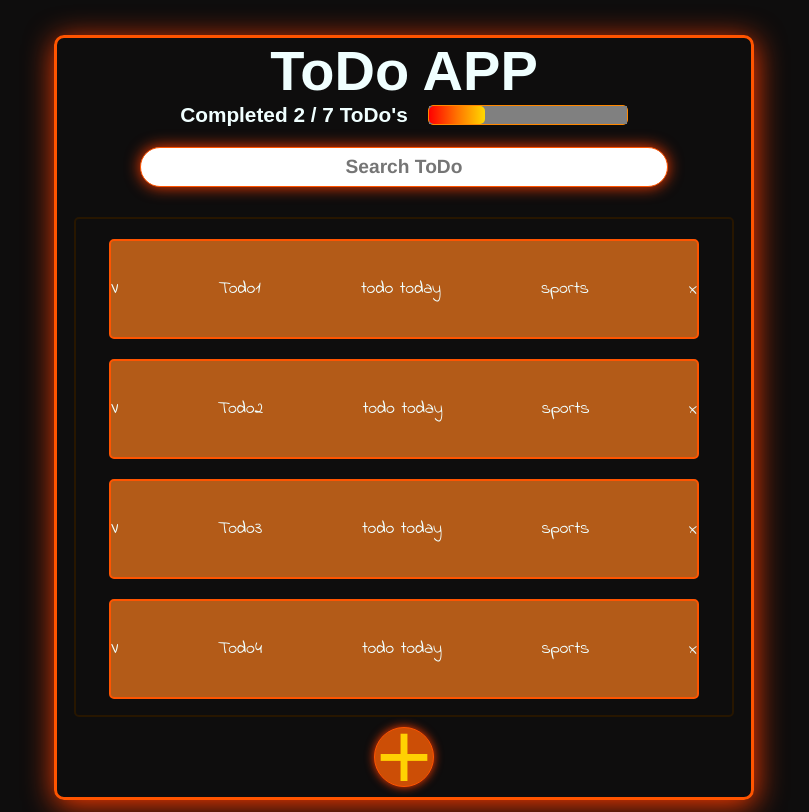
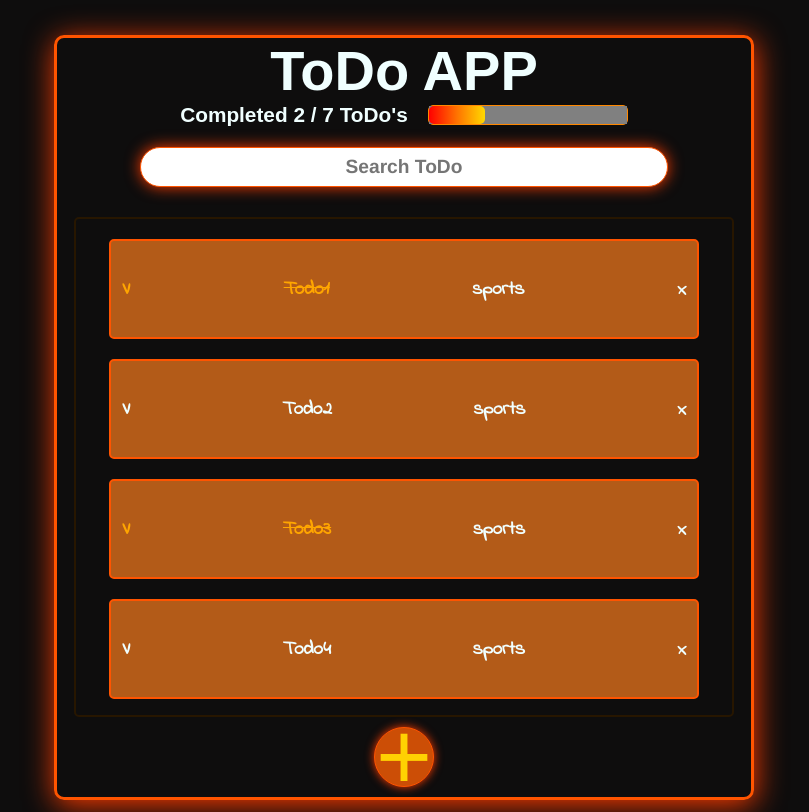
Before and after one commit to Hcrj99/Todo--List-App, a React (Create React App) app: page / in a window 1280 px wide. Shown: the whole page, without its empty margins (236-1045 px from the left). Built offline with nearby package versions, Linux system fonts and the light colour scheme; a web font is replaced by a local one.

Commit message:
add logic status completed todos

```diff
--- a/src/App.js
+++ b/src/App.js
@@ -7,13 +7,13 @@ import './styles/App.css';
 import React from 'react';
 
 const defaultTodos = [
-  { text: 'Todo1', completed: true, description: 'todo today', type: 'sports'},
-  { text: 'Todo2', completed: false, description: 'todo today', type: 'sports'},
-  { text: 'Todo3', completed: true, description: 'todo today', type: 'sports'},
-  { text: 'Todo4', completed: false, description: 'todo today', type: 'sports'},
-  { text: 'Todo5', completed: false, description: 'todo today', type: 'sports'},
-  { text: 'Todo6', completed: false, description: 'todo today', type: 'sports'},
-  { text: 'Todo7', completed: false, description: 'todo today', type: 'sports'},
+  { text: 'Todo1', completed: true, type: 'sports'},
+  { text: 'Todo2', completed: false, type: 'sports'},
+  { text: 'Todo3', completed: true, type: 'sports'},
+  { text: 'Todo4', completed: false, type: 'sports'},
+  { text: 'Todo5', completed: false, type: 'sports'},
+  { text: 'Todo6', completed: false, type: 'sports'},
+  { text: 'Todo7', completed: false, type: 'sports'},
 ]
 
 function App() {
@@ -34,6 +34,11 @@ function App() {
   }
   );
 
+  //complete todos
+
+
+  //delete todos
+
   return (
     <React.Fragment>
       <TodoCounter todoCompleted={completedTodos} totalTodo={totalTodos} />
@@ -44,7 +49,6 @@ function App() {
           key={todo.text}
           text={todo.text}
           completed={todo.completed}
-          description={todo.description}
           type={todo.type}
           />
         )}
--- a/src/Components/Todoitem/todoitem.css
+++ b/src/Components/Todoitem/todoitem.css
@@ -1,18 +1,19 @@
 .todoitem__container {
   width: 90%;
 	max-width: 700px;
-	height: 100px;
+	min-height: 100px;
 	margin: 0 auto;
 	display: flex;
 	margin-top: 20px;
 	margin-bottom: 20px;
 	flex-wrap: wrap;
 	align-items: center;
-	justify-content:space-between;
+	justify-content: space-between;
 	border: 2px solid ;
 	border-radius: 5px;
-	font-size: 1.1rem;
+	font-size: 1.2rem;
 	font-family: 'Indie Flower', cursive;
+	font-weight: bold;
 	animation: changeColor 3s infinite;
 	background-color: #b35b18;
 	color: azure;
@@ -25,3 +26,54 @@
 	75% {border-color: rgb(255, 110, 0);}
 	100% {border-color:rgb(255, 60, 0);}
 }
+
+.todoitem__dcompleted {
+	width: 30px;
+	height: 20px;
+	display: flex;
+	align-items: center;
+	justify-content: center;
+	cursor: pointer;
+	user-select: none;
+}
+
+.todoitem__dcompleted:hover {
+	transform: scale(1.6);
+	color: rgb(0, 255, 0);
+}
+
+.todoitem__completed {
+	color: rgb(255, 166, 0);
+}
+
+.todoitem__completed:hover {
+	transform: scale(1.6);
+	color: rgb(255, 166, 0);
+}
+
+.todoitem__text {
+	max-width: 200px;
+	height: auto;
+	display: flex;
+	align-items: center;
+	overflow-wrap: anywhere;
+}
+
+.todoitem__text-completed {
+	text-decoration: line-through;
+	color: rgb(255, 166, 0);
+}
+
+.todoitem__delete {
+	width: 30px;
+	height: 20px;
+	display: flex;
+	align-items: center;
+	justify-content: center;
+	cursor: pointer;
+}
+
+.todoitem__delete:hover{
+	transform: scale(1.6);
+	color: red;
+}
--- a/src/Components/Todoitem/todoitem.jsx
+++ b/src/Components/Todoitem/todoitem.jsx
@@ -1,13 +1,14 @@
 import './todoitem.css'
 
-function TodoItem ( { text, completed , description, type } ) {
+function TodoItem ( { text, completed , type, onComplete } ) {
 	return(
 		<div className='todoitem__container'>
-		<span>V</span>
-		<p>{text}</p>
-		<p>{description}</p>
-		<span>{type}</span>
-		<span>x</span>
+		<span
+		className={`todoitem__dcompleted ${completed && 'todoitem__completed'}`}
+		onClick={onComplete}>V</span>
+		<p className={`todoitem__text ${completed && 'todoitem__text-completed'}`}>{text}</p>
+		<p>{type}</p>
+		<span className='todoitem__delete'>x</span>
 		</div>
 	);
 }
```
